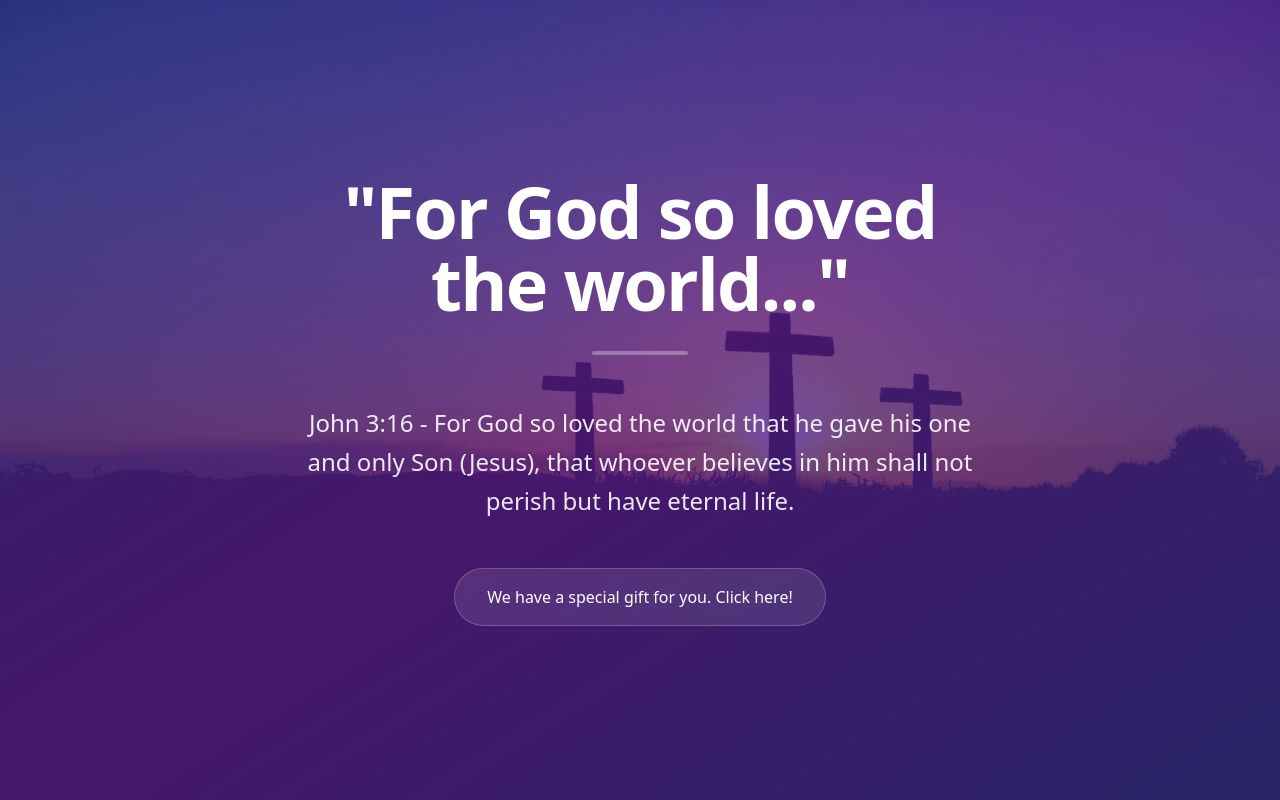
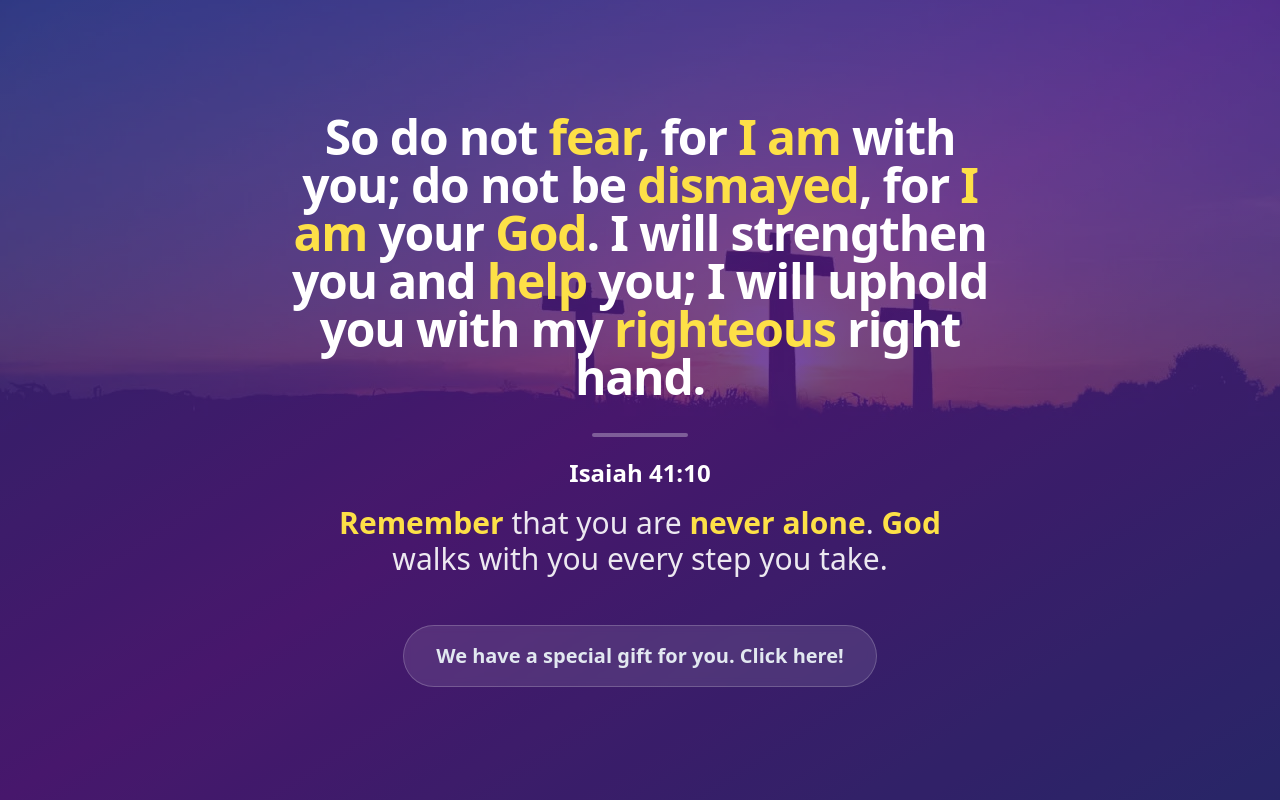
Before and after one commit to daniellizarazoo/living-with-purpose, a React (Vite) app: page / in a window 1280 px wide. Built offline with nearby package versions, Linux system fonts and the light colour scheme.

Commit message:
Added json with messages to show

```diff
--- a/src/pages/LandingPage.jsx
+++ b/src/pages/LandingPage.jsx
@@ -1,39 +1,102 @@
+/* eslint-disable react/prop-types */
 import Book from "./Book";
-import { useState } from "react";
+import { useState, useEffect,useMemo, useRef } from "react";
 
 export default function LandingPage () {
 
+    const messages = useMemo(
+        () => [
+            {
+                header: "...Weeping may endure for a night, But joy comes in the morning...",
+                verse: "Psalms 30:5",
+                message:
+                    "Even if you feel sad today, trust: God has a dawn full of hope for you. Don't give up.",
+            },
+            {
+            header:
+                "So do not fear, for I am with you; do not be dismayed, for I am your God. I will strengthen you and help you; I will uphold you with my righteous right hand.",
+            verse: "Isaiah 41:10",
+            message:
+                "Remember that you are never alone. God walks with you every step you take.",
+            },
+            {
+            header:
+                "For I know the thoughts that I think toward you, says the Lord, thoughts of peace and not of evil, to give you a future and a hope.",
+            verse: "Jeremiah 29:11",
+            message:
+                "Trust in God's plans. He always wants the best for you. Commit your path to God each day.",
+            },
+        ],
+        []
+        );
+
     const [bookVisibility, setBookVisibility] = useState(false);
+
+    const initialIndex = useRef(Math.floor(Math.random() * messages.length));
+
+    const [messageToShow, setMessageToShow] = useState(messages[initialIndex.current]);
+
+    useEffect(() => {
+        let index = initialIndex.current;
+        console.log("Initial index :>> ", index);
+
+        const intervalId = setInterval(() => {
+            setMessageToShow(messages[index]);
+            index = (index + 1) % messages.length;
+        }, 15000);
+
+        return () => clearInterval(intervalId);
+    }, [messages]);
+
+
+    const highlightWords = (text, wordsToHighlight) => {
+        const regex = new RegExp(`(${wordsToHighlight.join("|")})`, "gi");
+        return text.split(regex).map((part, index) =>
+        wordsToHighlight.some((word) => word.toLowerCase() === part.toLowerCase()) ? (
+            <span key={index} className="text-yellow-300 font-bold">
+            {part}
+            </span>
+        ) : (
+            part
+        )
+        );
+    };
 
     const Message = () => {
 
-        const MessageHeader = ()=> {
+        const MessageHeader = ({header})=> {
+            const importantWords = ["fear","Lord","joy", "dismayed", "God", "help", "righteous", "I am", "peace","future","hope"];
             return(
-            <div className="space-y-4 mb-12">
-                <h1 className="text-6xl md:text-7xl font-bold text-white mb-8 animate-fade-in tracking-tight">
-                    &quot;For God so loved the world...&quot;
+            <div className="space-y-4 mb-5">
+                <h1 className="text-4xl md:text-5xl font-bold text-white mb-8 animate-fade-in tracking-tight">
+                    {highlightWords(header, importantWords)}
                 </h1>
                 <div className="w-24 h-1 bg-white/30 mx-auto rounded-full" />
             </div>
             );
         }
 
-        const MessageContent = () => {
+        const MessageContent = ({message}) => {
+            const importantWords = ["trust", "best","God","hope", "never", "alone","path", "remember"];
             return(
-                <p className="text-2xl text-white/90 mb-12 leading-relaxed font-light max-w-2xl mx-auto">
-                    John 3:16 - For God so loved the world that he gave his one and only Son (Jesus),
-                    that whoever believes in him shall not perish but have eternal life.
+                <p className="text-2xl md:text-3xl text-white/90 mb-12 leading-relaxed font-light max-w-2xl mx-auto">
+                    {highlightWords(message, importantWords)}
                 </p>
             )
         };
 
+        const MessageVerse = ({ verse }) => (
+            <p className="text-xl md:text-2xl font-bold text-white my-4">
+                {verse}
+            </p>
+        );
         // eslint-disable-next-line react/prop-types
         const GiftButton = ({onClick}) => {
             return(
                 <button
                     onClick={onClick}
                     className="group bg-white/10 backdrop-blur-sm border border-white/20
-                    text-white px-8 py-4 rounded-full font-medium inline-flex items-center gap-2
+                    text-slate-200 text-xl font-bold px-8 py-4 rounded-full inline-flex items-center gap-2
                     hover:bg-white hover:text-purple-900 transition-all duration-300 transform
                     hover:scale-105"
                 >
@@ -44,11 +107,12 @@ export default function LandingPage () {
 
         return(
         <div className="min-h-screen relative overflow-hidden bg-gradient-to-br from-indigo-900 via-purple-900 to-indigo-900">
-            <div className="absolute font-bold bg-cross-bg inset-0 bg-cover opacity-20"/>
+            <div className="absolute font-bold bg-cross-bg bg-cover bg-center inset-0 opacity-20"/>
             <div className="relative flex items-center justify-center min-h-screen">
                 <div className="text-center p-8 max-w-3xl mx-auto">
-                    <MessageHeader/>
-                    <MessageContent/>
+                    <MessageHeader header={messageToShow.header}/>
+                    <MessageVerse verse={messageToShow.verse}/>
+                    <MessageContent message={messageToShow.message}/>
                     <GiftButton onClick={() => {
                         console.log("Toggling visibility");
                         setBookVisibility((p) => !p);
```
